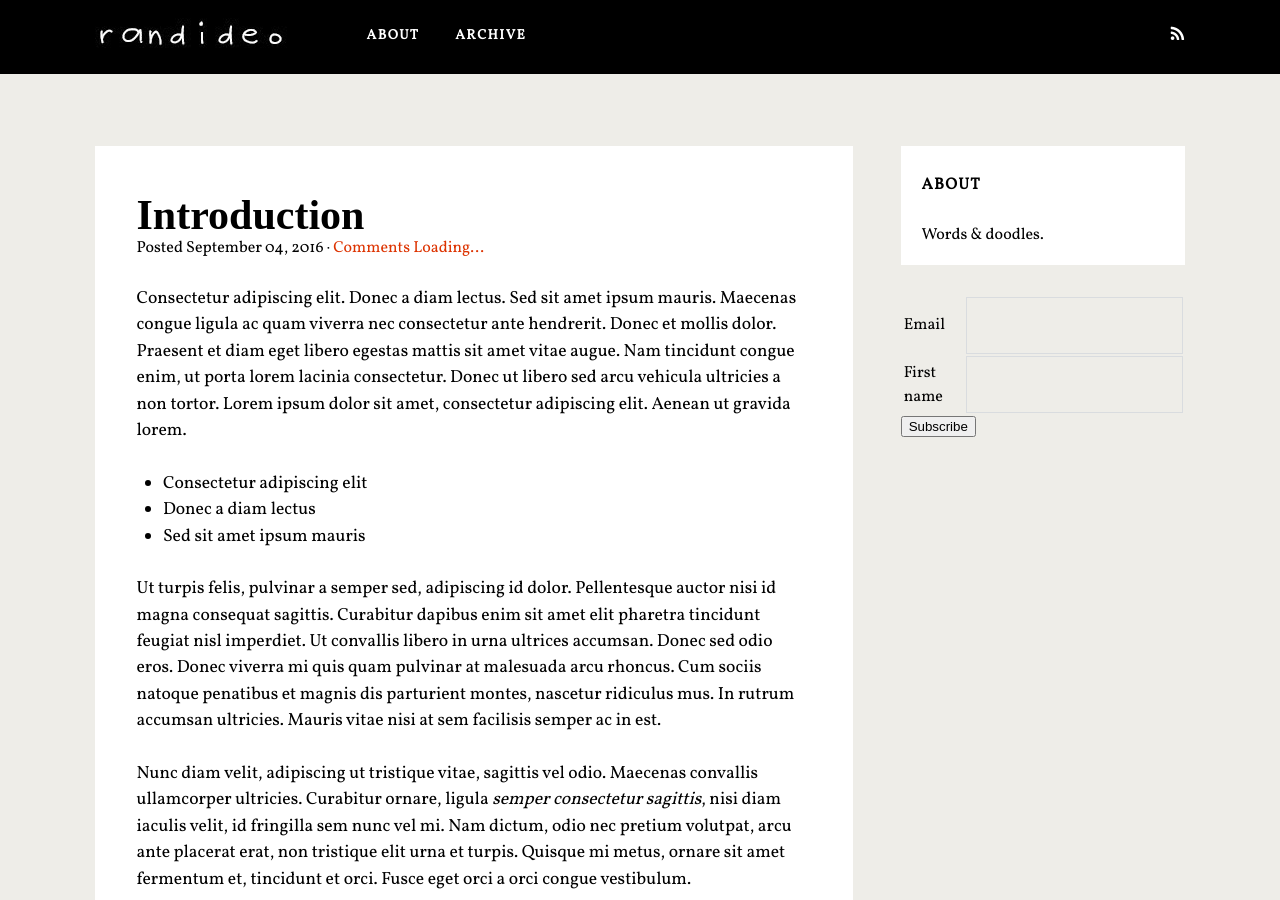
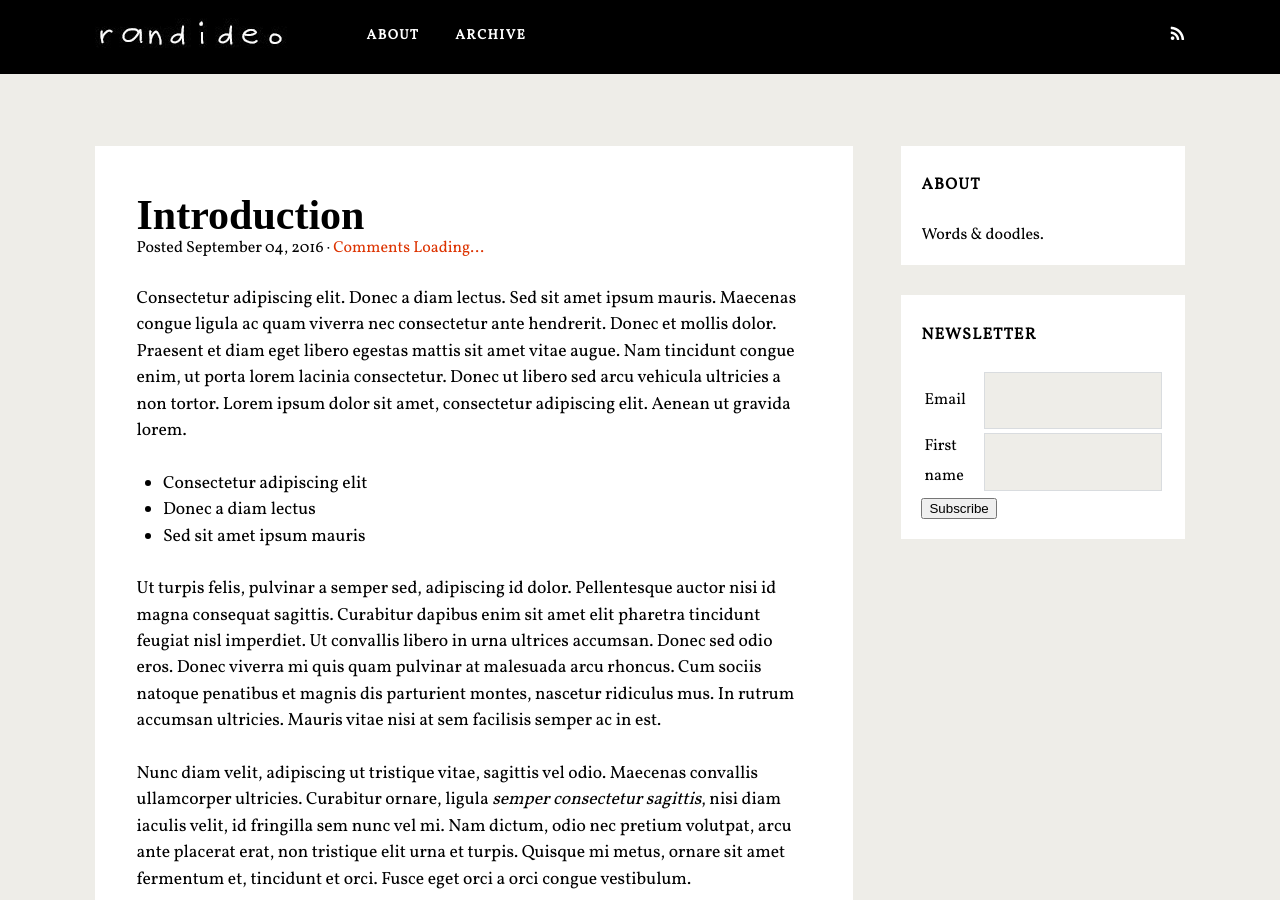
Before and after one commit to randideo/randideo.github.io, a Jekyll site: the page built from index.html, in a window 1280 px wide and 900 px high. Built offline with Jekyll 4.4.1, drawn with Linux system fonts in a browser that asks for light colours; nearby versions of some CDN libraries; some web fonts are replaced; comment, search, counter and statistics services are not loaded.

Commit message:
Update sidebar.html

```diff
--- a/_includes/sidebar.html
+++ b/_includes/sidebar.html
@@ -8,7 +8,9 @@
 <div class='clear'></div>
 </div>
 
-
+<div class='widget HTML' data-version='1' id='HTML3'>
+    <h2 class='title'>Newsletter</h2>
+    <div class='widget-content'>
     <div class="email-octopus-form-wrapper">
 <form method="post" name="subscribeform" id="subscribeform" enctype="multipart/form-data">
     <table border=0>
@@ -71,7 +73,7 @@
 }
 
 </script>
-
+    </div>
 
 
 <div class='clear'></div>
```
